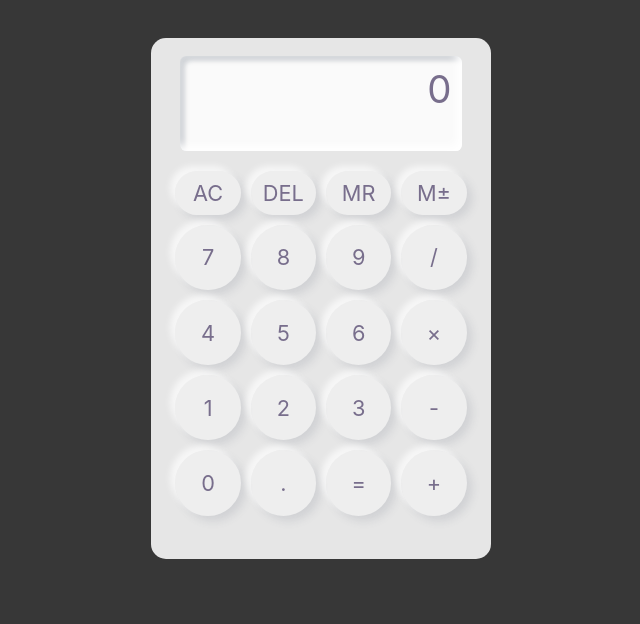
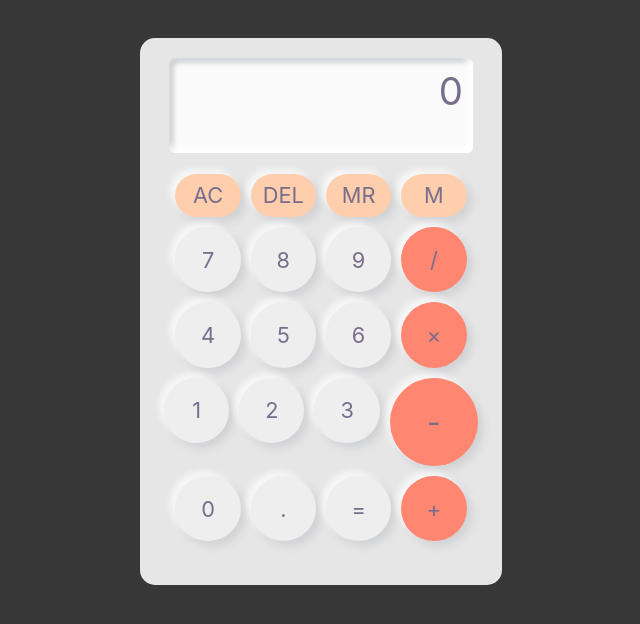
Before and after one commit to garilka/react-calculator, a React (Create React App) app in the folder client/: page / in a window 1280 px wide. Shown: the top 624 px of the page, without its empty margins (319-959 px from the left). Built offline with nearby package versions, Linux system fonts and the light colour scheme.

Commit message:
feat(calculator/client/src/features/Calculator.js): add color & fontSize props

```diff
--- a/client/src/features/Calculator/Calculator.js
+++ b/client/src/features/Calculator/Calculator.js
@@ -15,35 +15,42 @@
         result={result}
         equation={equation}
       />
+      <div className='button-wrapper'>
         <div className='row'>
-        <Button text='AC' handleClick={clear} height='2em'/>
-        <Button text='DEL' handleClick={deleteLast} height='2em'/>
-        <Button text='MR'handleClick={handleGet} height='2em'/>
-        <Button text='M±'handleClick={handlePut} height='2em'/>
+          <Button text='AC' handleClick={clear} height='2em'
+            color='#FFCEAD'/>
+          <Button text='DEL' handleClick={deleteLast} height='2em'
+            color='#FFCEAD'/>
+          <Button text='MR'handleClick={handleGet} height='2em'
+            color='#FFCEAD'/>
+          <Button text='M'handleClick={handlePut} height='2em'
+            color='#FFCEAD'/>
         </div>
         <div className='row'>
           <Button text='7' handleClick={addToEquation}/>
           <Button text='8' handleClick={addToEquation}/>
           <Button text='9' handleClick={addToEquation}/>
-        <Button text='/' handleClick={addToEquation}/>
+          <Button text='/' handleClick={addToEquation} color='#FF8670'/>
         </div>
         <div className='row'>
           <Button text='4' handleClick={addToEquation}/>
           <Button text='5' handleClick={addToEquation}/>
           <Button text='6' handleClick={addToEquation}/>
-        <Button text='×' handleClick={addToEquation}/>
+          <Button text='×' handleClick={addToEquation} color='#FF8670'/>
         </div>
         <div className='row'>
           <Button text='1' handleClick={addToEquation}/>
           <Button text='2' handleClick={addToEquation}/>
           <Button text='3' handleClick={addToEquation}/>
-        <Button text='-' handleClick={addToEquation}/>
+          <Button text='-' handleClick={addToEquation} color='#FF8670'
+            fontSize='2.3vw'/>
         </div>
         <div className='row'>
           <Button text='0' handleClick={addToEquation}/>
           <Button text='.' handleClick={addToEquation}/>
           <Button text='=' handleClick={calculate}/>
-        <Button text='+' handleClick={addToEquation}/>
+          <Button text='+' handleClick={addToEquation} color='#FF8670'/>
+        </div>
       </div>
     </div>
   );
```
Lines whose indentation alone changed are shown as unchanged.
